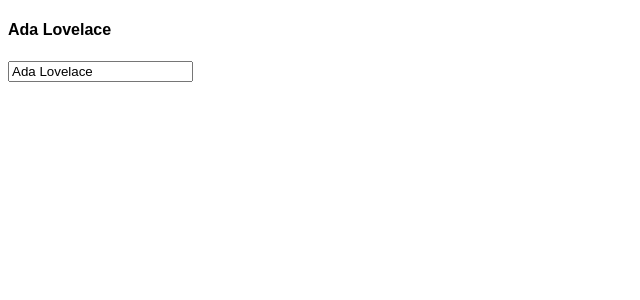
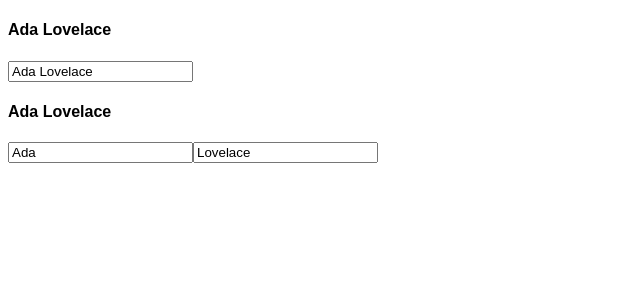
Before and after one commit to davidgchaves/react-hooks, a React app: page / in a window 1280 px wide. Shown: the top 300 px of the page, without its empty margins (0-640 px from the left). Built offline with nearby package versions, Linux system fonts and the light colour scheme.

Commit message:
useState<Object> Hook

```diff
--- /dev/null
+++ b/src/02-use-state-object.tsx
@@ -0,0 +1,39 @@
+import React from "react";
+
+interface UserInfo {
+  name: string;
+  lastname: string;
+}
+
+type UserInfoFields = 'name' | 'lastname';
+
+export const MyComponent2: React.FC = () => {
+  const [userInfo, setUserInfo] = React.useState<UserInfo>({
+    name: 'Ada',
+    lastname: 'Lovelace'
+  });
+
+  const onUserInfo = (field: UserInfoFields) =>
+    (e: React.ChangeEvent<HTMLInputElement>) => {
+      setUserInfo({
+        ...userInfo,
+        [field]: e.target.value
+      });
+  };
+
+  return (
+    <>
+      <h4>{userInfo.name} {userInfo.lastname}</h4>
+      <input
+        type="text"
+        value={userInfo.name}
+        onChange={onUserInfo('name')}
+      />
+      <input
+        type="text"
+        value={userInfo.lastname}
+        onChange={onUserInfo('lastname')}
+      />
+    </>
+  );
+};
--- a/src/app.tsx
+++ b/src/app.tsx
@@ -1,10 +1,12 @@
 import React from "react";
 import { MyComponent } from "./01-use-state";
+import { MyComponent2 } from "./02-use-state-object";
 
 export const App = () => {
   return (
   <>
     <MyComponent />
+    <MyComponent2 />
   </>
   );
 };
```
